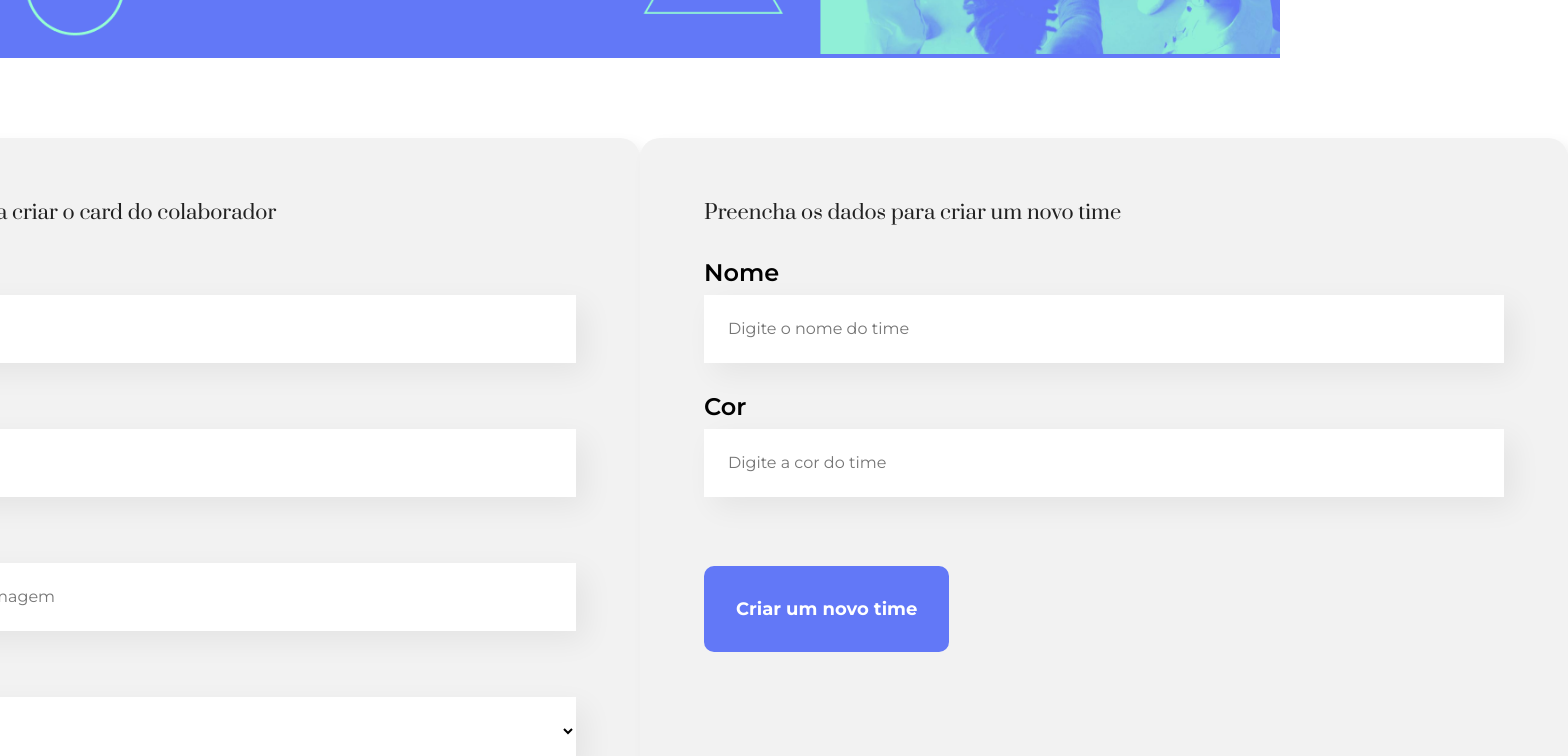
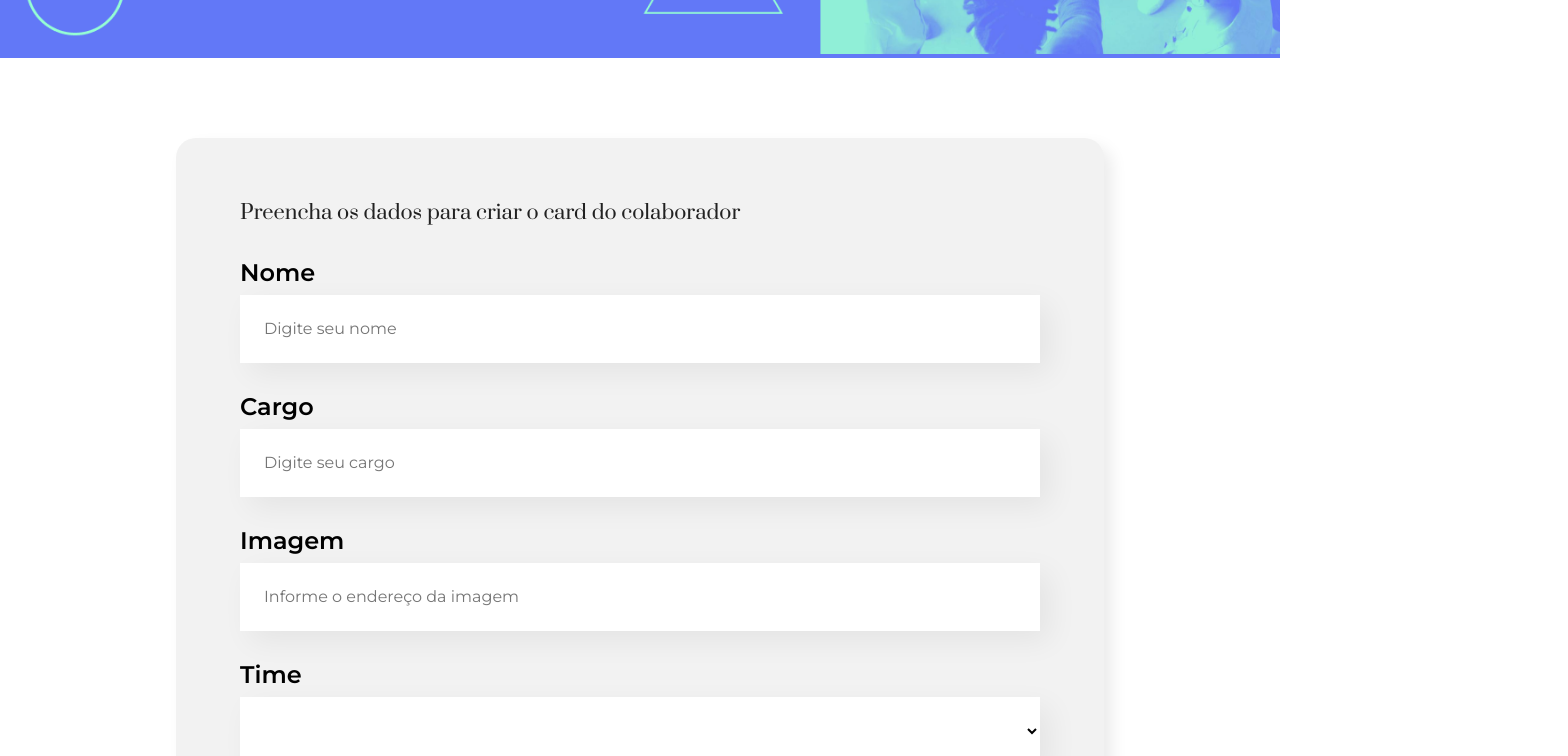
Before and after one commit to thaleseqb/ChartDashboard, a React (Create React App) app: page / in a window 1280 px wide. Shown: the part 440-1196 px from the top of the page, 1568 px wide, since content can reach past the window. Built offline with nearby package versions, Linux system fonts and the light colour scheme.

Commit message:
addpt the form to recieve new types and add a color cursor in type=color forms

```diff
--- a/src/components/Form/Form.css
+++ b/src/components/Form/Form.css
@@ -7,8 +7,10 @@
 
 .form {
     display: flex;
+    gap: 20px;
+    flex-wrap: wrap;
     justify-content: center;
-    margin: 80px 0;
+    margin: 80px 50px;
 }
 
 .form form {
--- a/src/components/Form/index.js
+++ b/src/components/Form/index.js
@@ -82,6 +82,7 @@ const Form = ({teams, onAddedColaborator, teamRegistration}) => {
                 />
                 <TextField
                     required
+                    type="color"
                     label="Cor"
                     placeholder="Digite a cor do time"
                     value={teamColor}
--- a/src/components/TextField/TextField.css
+++ b/src/components/TextField/TextField.css
@@ -34,3 +34,8 @@
     padding: 24px;
     box-sizing: border-box;
 }
+
+.container-color input {
+    height: 40px;
+    padding: 5px 24px;
+}
--- a/src/components/TextField/index.js
+++ b/src/components/TextField/index.js
@@ -1,20 +1,26 @@
 import "./TextField.css"
 
-const TextField = (props) => {
+const TextField = ({
+    type = "text",
+    label,
+    placeholder,
+    value,
+    onChanging,
+    required=false}) => {
 
     const onDigiting = (event) => {
-        props.onChanging(event.target.value);
+        onChanging(event.target.value);
     }
 
     return (
-        <div className="container">
-            <label>{props.label}</label>
+        <div className={`container container-${type}`}>
+            <label>{label}</label>
             <input
-                value={props.value}
+                value={value}
                 onChange={onDigiting}
-                required={props.required}
-                placeholder={props.placeholder}
-                type="text"
+                required={required}
+                placeholder={placeholder}
+                type={type}
             />
         </div>
     )
```
